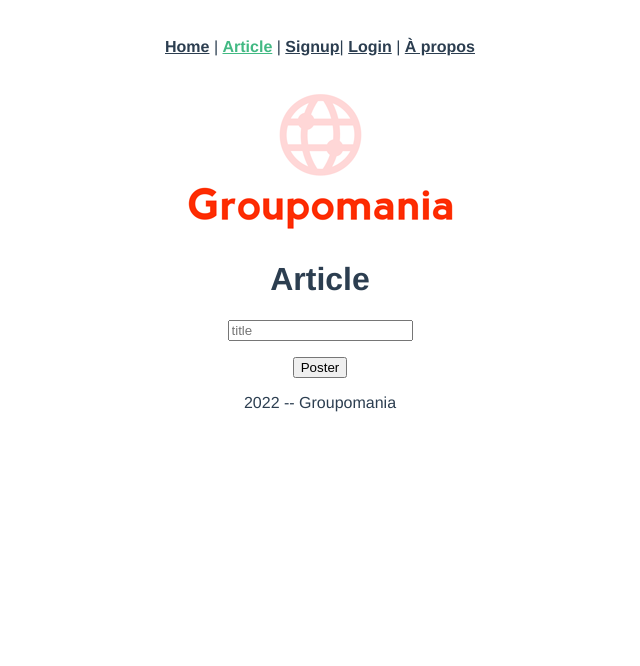
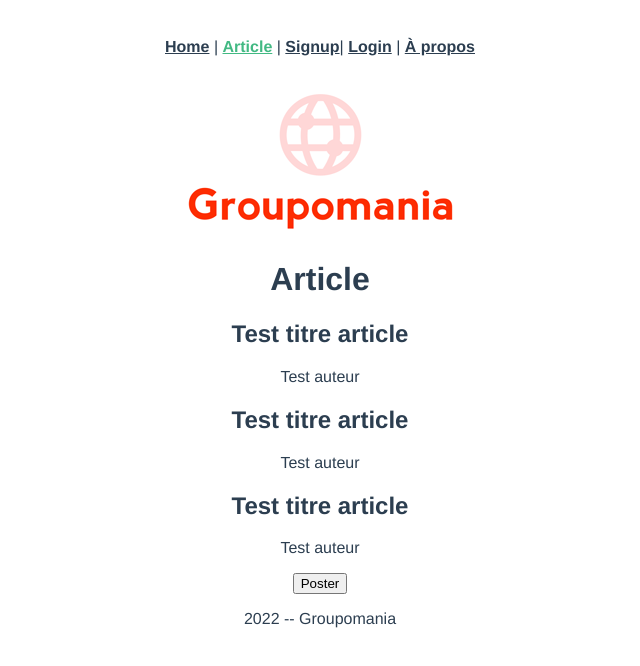
Before and after one commit to ChristophePelletier/project-7, a Vue app in the folder front/: page /article in a window 1280 px wide. Shown: the top 666 px of the page, without its empty margins (320-960 px from the left). Built offline with nearby package versions, Linux system fonts and the light colour scheme.

Commit message:
test affichage articles sans passer par la BDD

```diff
--- a/front/src/views/ArticleView.vue
+++ b/front/src/views/ArticleView.vue
@@ -3,8 +3,15 @@
     <img alt="" src="../assets/icon-above-font.png" />
     <h1>Article</h1>
     <div>
-      <input type="text" name="title" v-model="title" placeholder="title" />
       <p>{{ title }}</p>
+    </div>
+    <div v-for="article in articles" :key="article.title">
+      <h2>
+        {{ article.title }}
+      </h2>
+      <p>
+        {{ article.author }}
+      </p>
     </div>
     <button @click="poster">Poster</button>
   </div>
@@ -16,7 +23,20 @@ import signupService from "@/services/signupService";
 export default {
   data() {
     return {
-      title: "",
+      articles: [
+        {
+          title: "Test titre article",
+          author: "Test auteur",
+        },
+        {
+          title: "Test titre article",
+          author: "Test auteur",
+        },
+        {
+          title: "Test titre article",
+          author: "Test auteur",
+        },
+      ],
     };
   },
   methods: {
```
